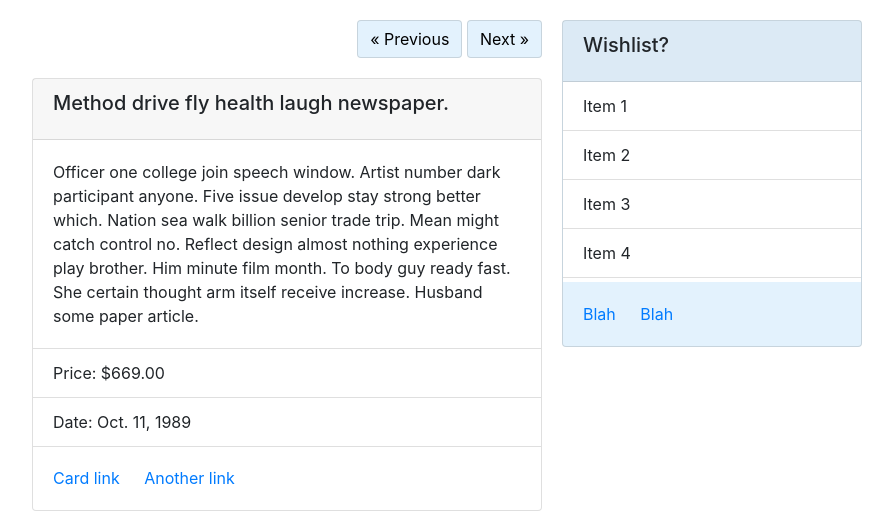
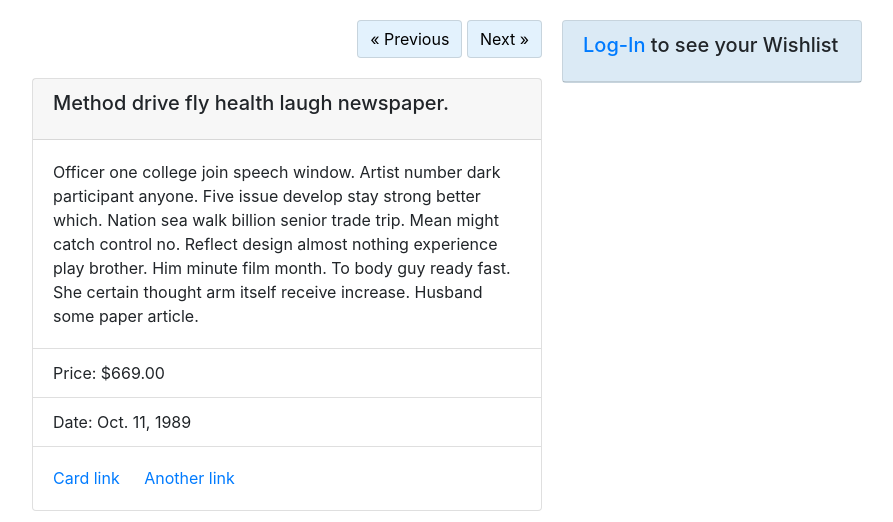
Before and after one commit to Joseph-Q-Nguyen/Barter, a Django app: page / in a window 1280 px wide. Shown: the part 70-592 px from the top of the page, without its empty margins (218-1111 px from the left). Run offline with Django 3.2, Linux system fonts and the light colour scheme; data comes from the database, SQL or seed files in the repository; both versions use the stored data as it was after the commit; some libraries are stand-ins or nearby versions.

Commit message:
Wishlist visible only when user signs-in, otherwise asks them to log-in

```diff
--- a/Barter/templates/index.html
+++ b/Barter/templates/index.html
@@ -39,10 +39,11 @@
 
 
 {% block static_right %}
+	{% if logged_in %}
 		<div class="card mt-4" style="width: 100%; background-color:#e3f2fd;">
 			<img src="" class="card-img-top" alt="">
 			<div class="card-header">
-			<h5 class="card-title">Wishlist?</h5>
+				<h5 class="card-title">Wishlist</h5>
 			</div>
 			<div id="wishlist-items">
 				<ul class="list-group list-group-flush">
@@ -65,4 +66,11 @@
 				<a href="#" class="card-link">Blah</a>
 			</div>
 		</div>
+	{% else %}
+		<div class="card mt-4" style="width: 100%; background-color:#e3f2fd;">
+			<div class="card-header">
+				<h5 class="card-title"><a href="{% url 'login_user' %}">Log-In</a> to see your Wishlist</h5>
+			</div>
+		</div>
+	{% endif %}
 {% endblock %}
```
Also changed, not shown: Barter/db.sqlite3. Lines whose indentation alone changed are shown as unchanged.
